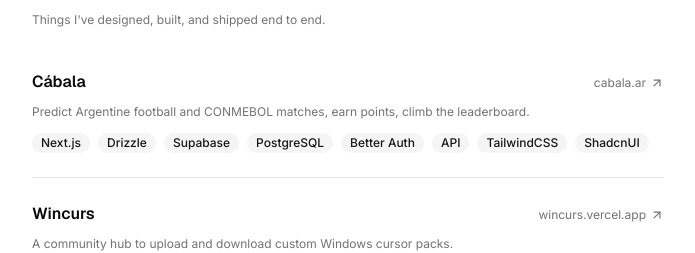
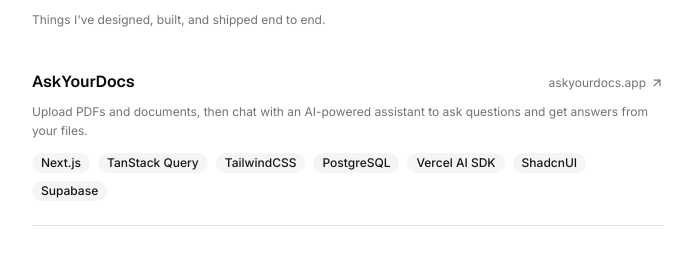
Before and after one commit to felipeB21/portfolio, a Next.js app: page /projects in a window 1280 px wide. Shown: the part 282-535 px from the top of the page, without its empty margins (292-987 px from the left). Built offline with nearby package versions, Linux system fonts and the light colour scheme; no server answers.

Commit message:
Add 'AskYourDocs' project to projects grid
Added a new project 'AskYourDocs' with its details.

```diff
--- a/components/projects-grid.tsx
+++ b/components/projects-grid.tsx
@@ -15,6 +15,21 @@
 };
 
 const PROJECTS: Project[] = [
+  {
+  name: "AskYourDocs",
+  description:
+    "Upload PDFs and documents, then chat with an AI-powered assistant to ask questions and get answers from your files.",
+  stack: [
+    "Next.js",
+    "TanStack Query",
+    "TailwindCSS",
+    "PostgreSQL",
+    "Vercel AI SDK",
+    "ShadcnUI",
+    "Supabase",
+  ],
+  href: "https://askyourdocs.app",
+},
   {
     name: "Cábala",
     description:
```
